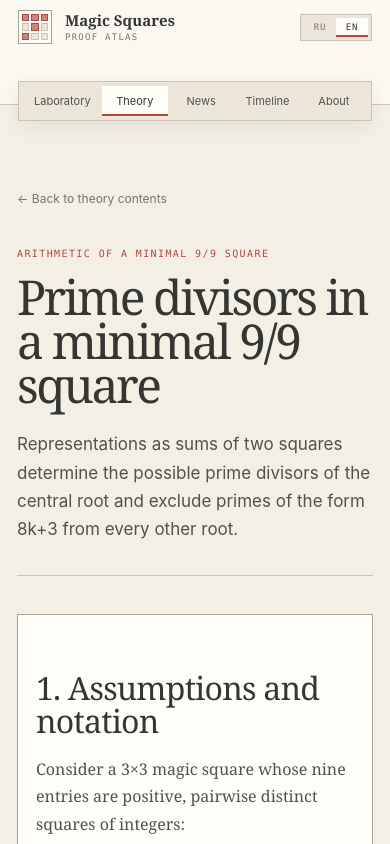
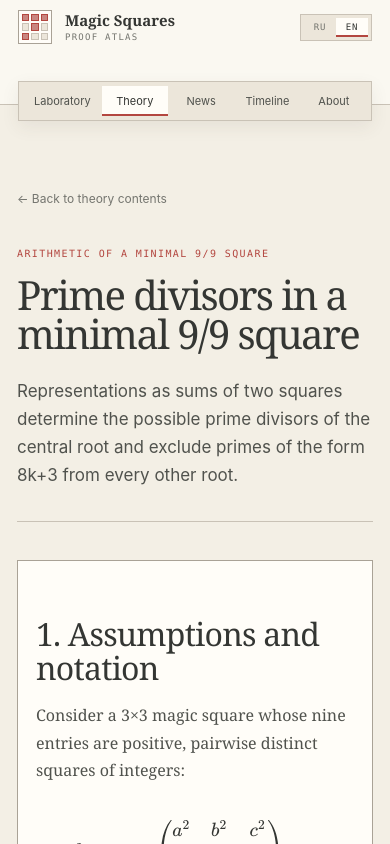
Before and after one commit to VladimirMynka/MagicSquare, a React (Vite) app in the folder frontend/: page /en/theory/prime-divisors in a window 390 px wide. Shown: the top 844 px of the page. Built offline with nearby package versions, Linux system fonts and the light colour scheme.

Commit message:
Fix mobile theory title overflow

```diff
--- a/frontend/src/styles.css
+++ b/frontend/src/styles.css
@@ -2156,14 +2156,18 @@
 }
 
 .proof-page-header > div {
+  width: 100%;
+  min-width: 0;
   max-width: 920px;
 }
 
 .proof-page-header h1 {
+  max-width: 100%;
   margin: 0;
   color: var(--graphite);
   font: 500 clamp(52px, 7vw, 96px)/0.92 var(--serif);
   letter-spacing: -0.05em;
+  overflow-wrap: break-word;
 }
 
 .proof-page-header > div > p:last-child {
@@ -4240,7 +4244,9 @@
   }
 
   .proof-page-header h1 {
-    font-size: 48px;
+    font-size: clamp(34px, 10.3vw, 42px);
+    line-height: 0.98;
+    letter-spacing: -0.04em;
   }
 
   .latex-step,
```
